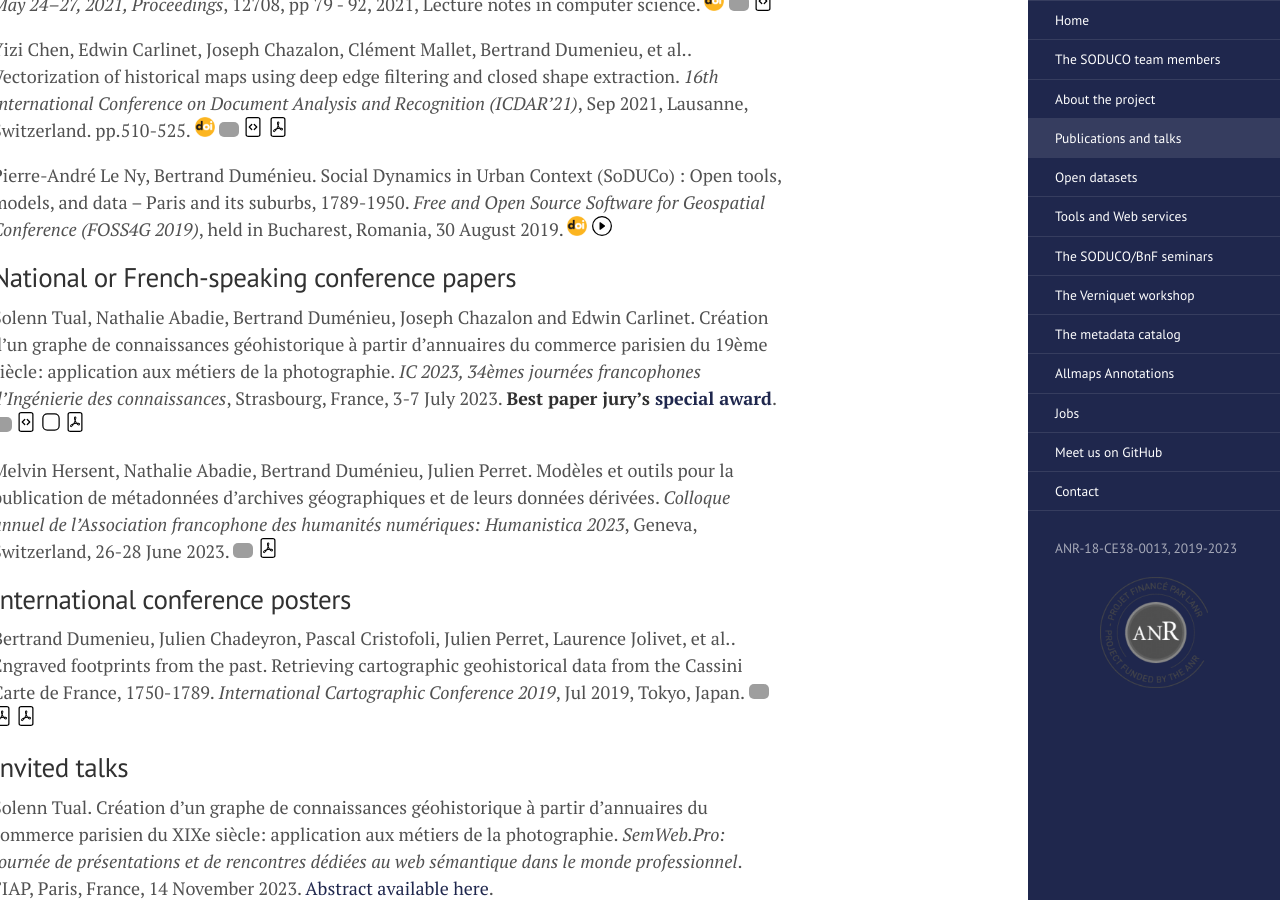
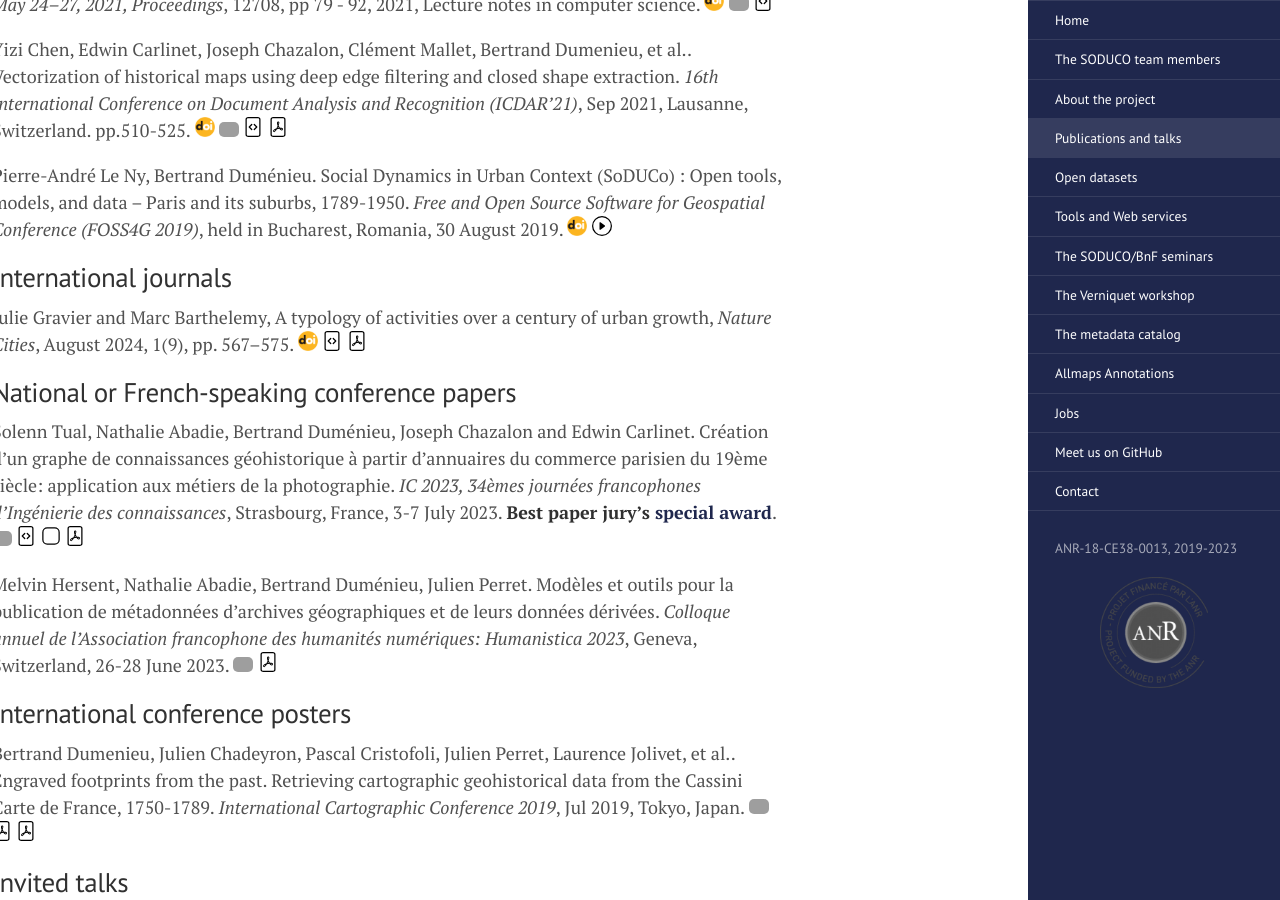
Before and after one commit to soduco/soduco.github.io, a Jekyll site: the page built from papers.md, in a window 1280 px wide and 900 px high, scrolled down 669 px. Built offline with Jekyll 4.4.1, drawn with Linux system fonts in a browser that asks for light colours; grey boxes are pictures that could not be loaded.

Commit message:
Update papers.md
adding international journals

```diff
--- a/papers.md
+++ b/papers.md
@@ -22,6 +22,12 @@ Yizi Chen, Edwin Carlinet, Joseph Chazalon, Clément Mallet, Bertrand Dumenieu,
 
 Pierre-André Le Ny, Bertrand Duménieu. Social Dynamics in Urban Context (SoDUCo) : Open tools, models, and data – Paris and its suburbs, 1789-1950. *Free and Open Source Software for Geospatial Conference (FOSS4G 2019)*, held in Bucharest, Romania, 30 August 2019. [![⟨10.5446/43330⟩](/assets/img/DOI_logo.svg.png){:.myicon}](https://doi.org/10.5446/43330 "doi:10.5446/43330") [![Video of the presentation](/assets/img/play-circle.svg){:.myicon}](https://media.ccc.de/v/bucharest-415-social-dynamics-in-urban-context-soduco-open-tools-models-and-data-paris-and-its-suburbs-1789-1950 "Video of the presentation")
 
+## International journals
+Julie Gravier and Marc Barthelemy, A typology of activities over a century of urban growth, *Nature Cities*, August 2024, 1(9), pp. 567–575. [![⟨10.1038/s44284-024-00108-7⟩](/assets/img/DOI_logo.svg.png){:.myicon}](https://doi.org/10.1038/s44284-024-00108-7 "doi:10.1038/s44284-024-00108-7")
+[![Code for the paper](/assets/img/file-code.svg){:.myicon}](https://doi.org/10.5281/zenodo.8388101 "Code for the paper")
+[![pdf](/assets/img/file-pdf.svg){:.myicon}](https://doi.org/10.48550/arXiv.2409.03263 "pdf")
+
+
 ## National or French-speaking conference papers
 
 Solenn Tual, Nathalie Abadie, Bertrand Duménieu, Joseph Chazalon and Edwin Carlinet. Création d'un graphe de connaissances géohistorique à partir d'annuaires du commerce parisien du 19ème siècle: application aux métiers de la photographie. *IC 2023, 34èmes journées francophones d'Ingénierie des connaissances*, Strasbourg, France, 3-7 July 2023. **Best paper jury's [special award](https://pfia23.icube.unistra.fr/conferences/ic/index.html%3Fp=prix.html)**. [![⟨hal-04121643⟩](/assets/img/hal-logo-header.png){:.myicon}](https://hal.science/hal-04121643/ "hal:hal-04121643")
@@ -31,6 +37,7 @@ Solenn Tual, Nathalie Abadie, Bertrand Duménieu, Joseph Chazalon and Edwin Carl
 
 Melvin Hersent, Nathalie Abadie, Bertrand Duménieu, Julien Perret. Modèles et outils pour la publication de métadonnées d'archives géographiques et de leurs données dérivées. *Colloque annuel de l'Association francophone des humanités numériques: Humanistica 2023*, Geneva, Switzerland, 26-28 June 2023. [![⟨hal-04110787⟩](/assets/img/hal-logo-header.png){:.myicon}](https://hal.science/hal-04110787/ "hal:hal-04110787")
 [![pdf](/assets/img/file-pdf.svg){:.myicon}](https://hal.science/hal-04110787v1/file/Humanistica_2023_Hersent.pdf "pdf")
+
 ## International conference posters
 
 Bertrand Dumenieu, Julien Chadeyron, Pascal Cristofoli, Julien Perret, Laurence Jolivet, et al.. Engraved footprints from the past. Retrieving cartographic geohistorical data from the Cassini Carte de France, 1750-1789. *International Cartographic Conference 2019*, Jul 2019, Tokyo, Japan. [![⟨hal-02173847⟩](/assets/img/hal-logo-header.png){:.myicon}](https://hal.archives-ouvertes.fr/hal-02173847 "hal:hal-02173847")
```
